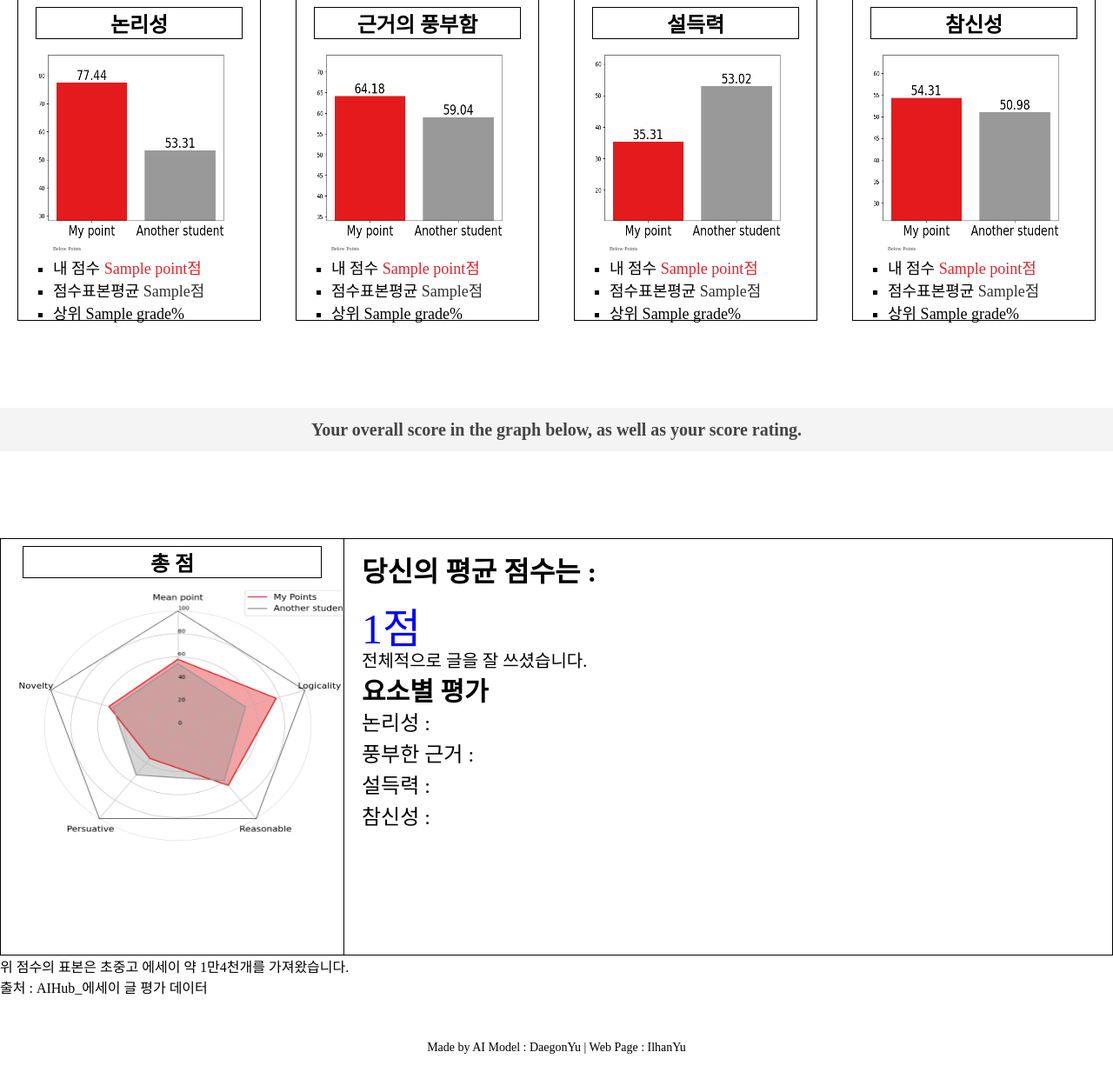
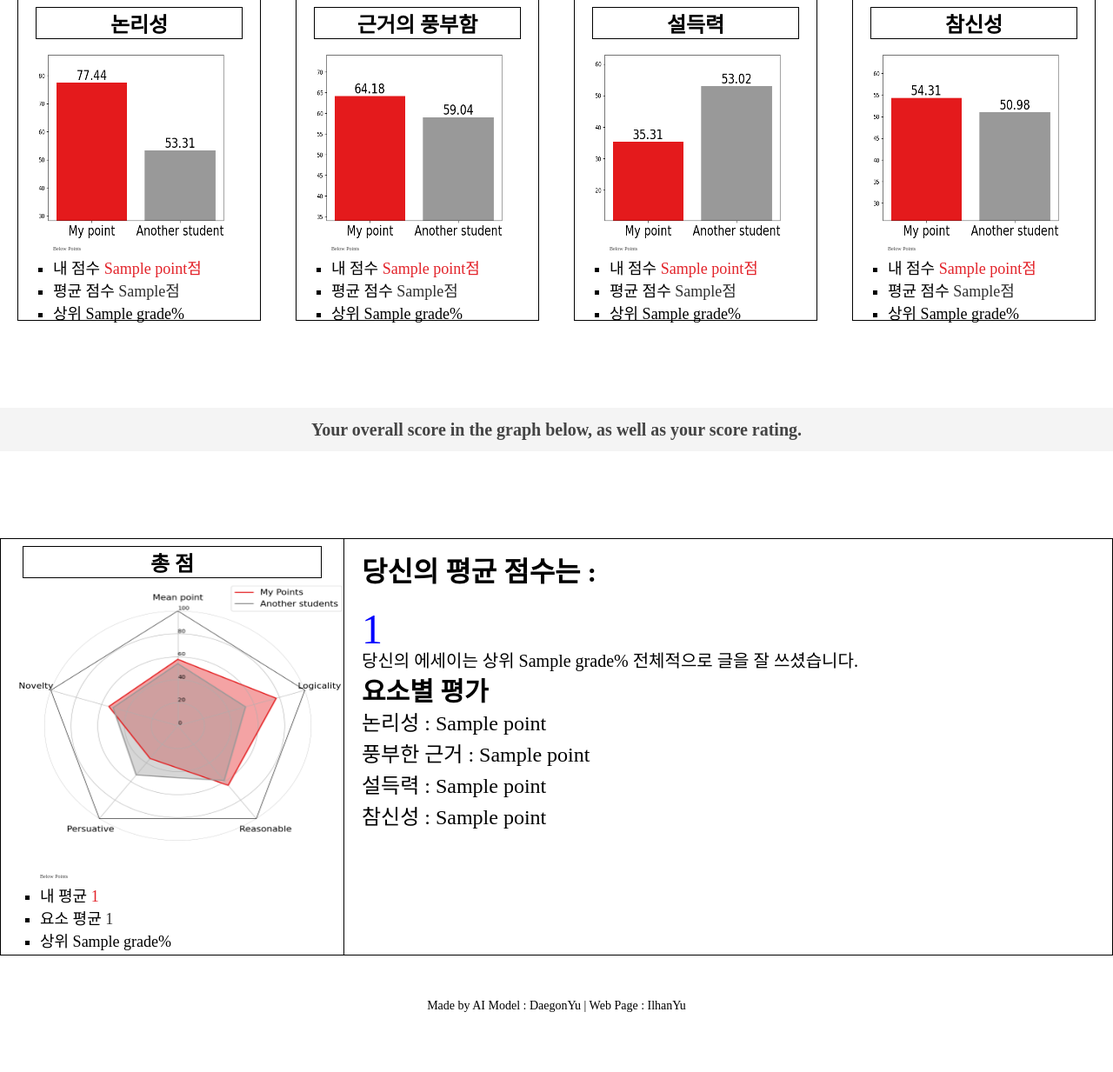
Before and after one commit to daegonYu/Automated-Essay-Scoring-Simple-Web, a Flask app: template templates/result.html in a window 1280 px wide. Shown: the part 229-1462 px from the top of the page at 87% size. After the commit the page ends 1393 px from the top, so only its background shows below. Run offline with Flask 2, Linux system fonts and the light colour scheme; the template is opened without the code that fills it: most values are stand-ins (such as "Sample title", 1, 10 or a date in 2020); parts of the project's set-up code (start-up, migrations or seed data) failed here and were passed over.

Commit message:
html 수정사항 적용

```diff
--- a/app.py
+++ b/app.py
@@ -40,6 +40,10 @@ reason_mean = round(float(reason_mean),2)
 persuasive_mean = round(float(persuasive_mean),2)
 novelty_mean = round(float(novelty_mean),2)
 
+total_score_per_student = logical_hub_points+reason_hub_points+persuasive_hub_points+novelty_hub_points
+total_score_per_student /= 4        # 평균
+total_score_per_student = np.round(total_score_per_student, 2)  # 반올림
+
 hub_points = [logical_mean, reason_mean, persuasive_mean, novelty_mean]
 hub_mean = round(sum(hub_points) / len(hub_points),2)
 
@@ -48,7 +52,7 @@ logical_hub_points_list = list(logical_hub_points)
 reason_hub_points_list = list(reason_hub_points)
 persuasive_hub_points_list = list(persuasive_hub_points)
 novelty_hub_points_list = list(novelty_hub_points)
-
+total_score_per_student = list(total_score_per_student)
 
 # title_font = {        # plt
 #     'fontsize': 16,
@@ -74,9 +78,9 @@ def result():
         persuasive_point = persuasive_model.result_point(input_sentence, mode_='persuasive')
         novelty_point = novelty_model.result_point(input_sentence, mode_='novelty')
 
-        total_point = logical_point + reason_point + persuasive_point + novelty_point
-        point_list = [logical_point, reason_point, persuasive_point, novelty_point]
-        my_point_mean = round(sum(point_list) / len(point_list),2)
+
+        my_point_list = [logical_point, reason_point, persuasive_point, novelty_point]
+        my_point_mean = round(sum(my_point_list) / len(my_point_list),2)
         total_mean = my_point_mean, hub_mean
         # 점수가 다른 학생들과 비교하여 상위 몇 % 인지 계산
 
@@ -84,16 +88,17 @@ def result():
         reason_hub_points_list.append(reason_point)
         persuasive_hub_points_list.append(persuasive_point)
         novelty_hub_points_list.append(novelty_point)
+        total_score_per_student.append(my_point_mean)
 
-        logical_hub_points_list.sort(); reason_hub_points_list.sort(); persuasive_hub_points_list.sort(); novelty_hub_points_list.sort()
+        logical_hub_points_list.sort(); reason_hub_points_list.sort(); persuasive_hub_points_list.sort(); novelty_hub_points_list.sort(); total_score_per_student.sort()
 
         my_logical_grade = (len(logical_hub_points_list) - logical_hub_points_list.index(logical_point)) / len(logical_hub_points_list) * 100
         my_reason_grade = (len(reason_hub_points_list) - reason_hub_points_list.index(reason_point)) / len(reason_hub_points_list) * 100
         my_persuasive_grade = (len(persuasive_hub_points_list) - persuasive_hub_points_list.index(persuasive_point)) / len(persuasive_hub_points_list) * 100
         my_novelty_grade = (len(novelty_hub_points_list) - novelty_hub_points_list.index(novelty_point)) / len(novelty_hub_points_list) * 100
+        my_total_grade = (len(total_score_per_student) - total_score_per_student.index(my_point_mean)) / len(total_score_per_student) * 100
 
-        grade_list = [my_logical_grade, my_reason_grade, my_persuasive_grade, my_novelty_grade]
-        my_grade_mean = round(sum(grade_list) / len(grade_list),2)
+        grade_list = [my_logical_grade, my_reason_grade, my_persuasive_grade, my_novelty_grade, my_total_grade]
         grade_list = [round(grade,2) for grade in grade_list]
 
 
@@ -105,9 +110,9 @@ def result():
         pic.graph(mode='reason', essay_point=reason_point, mean=reason_mean, font_size=font_size)
         pic.graph(mode='persuasive', essay_point=persuasive_point, mean=persuasive_mean, font_size=font_size)
         pic.graph(mode='novelty', essay_point=novelty_point, mean=novelty_mean, font_size=font_size)
-        pic.total_graph(mean=total_mean, my_points=point_list, hub_points=hub_points)
+        pic.total_graph(mean=total_mean, my_points=my_point_list, hub_points=hub_points)
 
-        return render_template("result.html", essay=essay, my_points=point_list, \
+        return render_template("result.html", essay=essay, my_points=my_point_list, \
             hub_points=hub_points, grade_list=grade_list, total_mean=total_mean)
     else:
         return render_template("index.html")
--- a/pic.py
+++ b/pic.py
@@ -13,7 +13,7 @@ def graph(mode, essay_point, mean, font_size):
 
     points = [essay_point, mean]
     x = np.arange(2)
-    names = ['My point', 'Another student']
+    names = ['My point', 'Other students']
     plt.xticks(x,names, fontsize = font_size)
     plt.bar(x, points, color=[my_palette(0),my_palette(1)])
     plt.ylim(max(min(points)-25,0), max(points)+10)
@@ -33,7 +33,7 @@ def graph(mode, essay_point, mean, font_size):
 def total_graph(mean,my_points, hub_points):
     ## 데이터 준비
     df = pd.DataFrame({
-    'Character': ['My Points','Another students'],
+    'Character': ['My Points','Other students'],
     'Mean point': [mean[0], mean[1]],
     'Logicality': [my_points[0], hub_points[0]],
     'Reasonable': [my_points[1], hub_points[1]],
--- a/templates/result.html
+++ b/templates/result.html
@@ -228,7 +228,7 @@
                         </div>
                         <ul class="ul">
                             <li>내 점수 <span class="blue">{{ my_points[0] }}점</span></li>
-                            <li>점수표본평균 <span class="green">{{ hub_points[0] }}점</span></li>
+                            <li>평균 점수 <span class="green">{{ hub_points[0] }}점</span></li>
                             <li>상위 {{ grade_list[0] }}%</li>
                         </ul>
                     </div>
@@ -246,7 +246,7 @@
                         </div>
                         <ul class="ul">
                             <li>내 점수 <span class="blue">{{ my_points[1] }}점</span></li>
-                            <li>점수표본평균 <span class="green">{{ hub_points[1] }}점</span></li>
+                            <li>평균 점수 <span class="green">{{ hub_points[1] }}점</span></li>
                             <li>상위 {{ grade_list[1] }}%</li>
                         </ul>
                     </div>
@@ -263,7 +263,7 @@
                         </div>
                         <ul class="ul">
                             <li>내 점수 <span class="blue">{{ my_points[2] }}점</span></li>
-                            <li>점수표본평균 <span class="green">{{ hub_points[2] }}점</span></li>
+                            <li>평균 점수 <span class="green">{{ hub_points[2] }}점</span></li>
                             <li>상위 {{ grade_list[2] }}%</li>
                         </ul>
                     </div>
@@ -280,7 +280,7 @@
                         </div>
                         <ul class="ul">
                             <li>내 점수 <span class="blue">{{ my_points[3] }}점</span></li>
-                            <li>점수표본평균 <span class="green">{{ hub_points[3] }}점</span></li>
+                            <li>평균 점수 <span class="green">{{ hub_points[3] }}점</span></li>
                             <li>상위 {{ grade_list[3] }}%</li>
                         </ul>
                     </div>
@@ -300,16 +300,25 @@
                     </div>
                     <div class="total-graph result-graph">
                     </div>
-
+                    <div class="total-text result-text">
+                        <div class="by">
+                            Below Points
+                        </div>
+                        <ul class="ul">
+                            <li>내 평균 <span class="blue">{{ total_mean[0] }}</span></li>
+                            <li>요소 평균 <span class="green">{{ total_mean[1] }}</span></li>
+                            <li>상위 {{ grade_list[4] }}%</li>
+                        </ul>
+                    </div>
                 </div>
                 <div class="total-evaluation">
                     <div class="evaluation-title">
                         당신의 평균 점수는 :
                     </div>
                     <div class="evaluation-text">
-                        {{ total_mean[0] }}점
+                        {{ total_mean[0] }}
                         <div class="evaluation-under">
-
+                            당신의 에세이는 상위 <span class="persent">{{ grade_list[4] }}%</span>
                             전체적으로 글을 잘 쓰셨습니다.
 
                         </div>
@@ -317,29 +326,80 @@
                     <div class="evaluation-element">
                         요소별 평가
                         <ul class="evaluation-ul">
-                            <li>
-                                논리성 :
+                            <li class="li logical-li">
+                                논리성 : {{ my_points[0] }}
+                                <div class="progress logical-progress">
+                                    <div class="bar logical-bar">
+                                    </div>
+                                </div>
                             </li>
-                            <li>
-                                풍부한 근거 :
+                            <li class="li novelty-li">
+                                풍부한 근거 : {{ my_points[1] }}
+                                <div class="progress novelty-progress">
+                                    <div class="bar novelty-bar">
+                                    </div>
                             </li>
-                            <li>
-                                설득력 :
+                            <li class="li persuasive-li">
+                                설득력 : {{ my_points[2] }}
+                                <div class="progress persuasive-progress">
+                                    <div class="bar persuasive-bar">
+                                    </div>
                             </li>
-                            <li>
-                                참신성 :
+                            <li class="li reason-li">
+                                참신성 : {{ my_points[3] }}
+                                <div class="progress reason-progress">
+                                    <div class="bar reason-bar">
+                                    </div>
                             </li>
                         </ul>
                     </div>
                 </div>
             </div>
         </div>
-        <div class="wrapper">
-            위 점수의 표본은 초중고 에세이 약 1만4천개를 가져왔습니다.<br>
-            출처 : AIHub_에세이 글 평가 데이터
-        </div>
+
         <footer>
                 Made by AI Model : DaegonYu     |       Web Page : IlhanYu
         </footer>
+        <script>
+            let logicalBarPersent = document.querySelector(".logical-bar");
+            let logicalBlue = document.querySelector(".logical-blue");
+            let logicalBlueInnerHTML;
+            let noveltyBarPersent = document.querySelector(".novelty-bar");
+            let noveltyBlue = document.querySelector(".novelty-blue");
+            let noveltyBlueInnerHTML;
+            let persuasiveBarPersent = document.querySelector(".persuasive-bar");
+            let persuasiveBlue = document.querySelector(".persuasive-blue");
+            let persuasiveBlueInnerHTML;
+            let reasonBarPersent = document.querySelector(".reason-bar");
+            let reasonBlue = document.querySelector(".reason-blue");
+            let reasonBlueInnerHTML;
+
+            function barMove (event) {
+                logicalBlueInnerHTML = logicalBlue.innerHTML;
+                noveltyBlueInnerHTML = noveltyBlue.innerHTML;
+                persuasiveBlueInnerHTML = persuasiveBlue.innerHTML;
+                reasonBlueInnerHTML = reasonBlue.innerHTML;
+
+                for(let i = 0; i <= logicalBlueInnerHTML * 8; i++) {
+                    console.log(logicalBlueInnerHTML);
+                    logicalBarPersent.style.width = `${i}px`;
+                }
+                for(let i = 0; i <= noveltyBlueInnerHTML * 8; i++) {
+                    console.log(noveltyBlueInnerHTML);
+                    noveltyBarPersent.style.width = `${i}px`;
+                }
+                for(let i = 0; i <= persuasiveBlueInnerHTML * 8; i++) {
+                    console.log(persuasiveBlueInnerHTML);
+                    persuasiveBarPersent.style.width = `${i}px`;
+                }
+                for(let i = 0; i <=  reasonBlueInnerHTML * 8; i++) {
+                    console.log(reasonBlueInnerHTML);
+                    reasonBarPersent.style.width = `${i}px`;
+                }
+            }
+
+            barMove();
+
+        </script>
     </body>
 </html>
```
Also changed, not shown: static/images/total.png, 1 other file.
